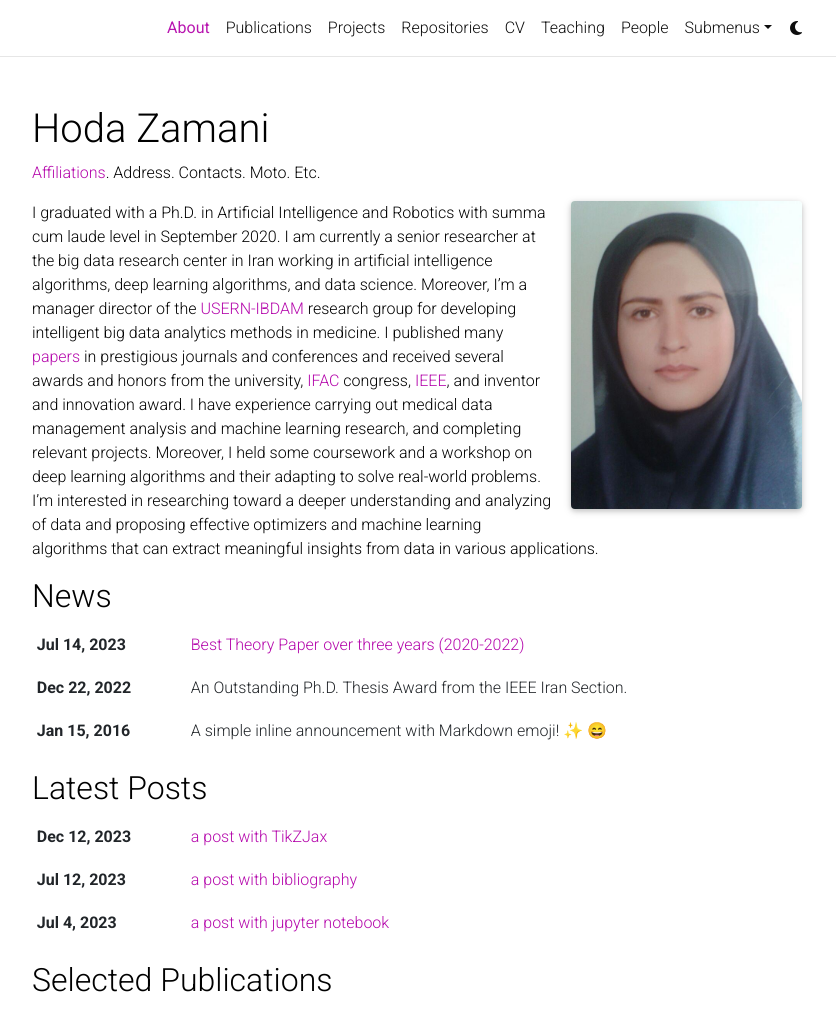
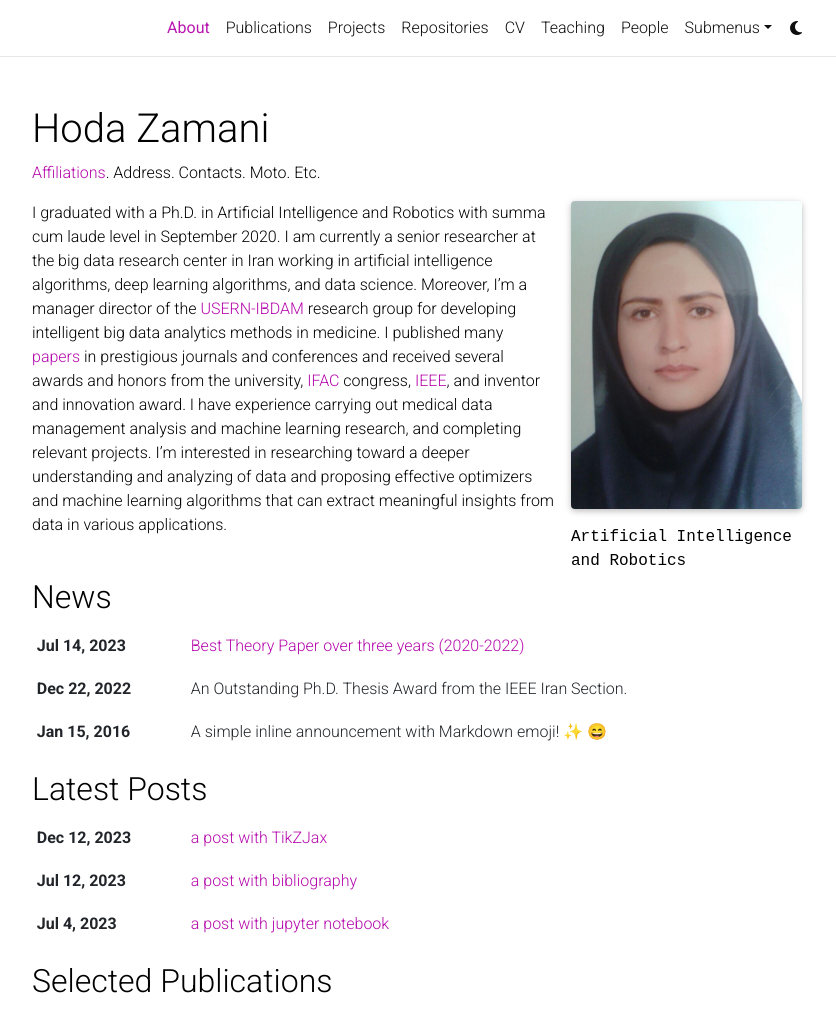
Before and after one commit to HodaZamani/HodaZamani.github.io, a Jekyll site: the page built from _pages/about.md, in a window 1280 px wide and 1317 px high, cut to the strip 0-1027 px from the top of the window. Shown: the whole strip, without its empty margins (223-1059 px from the left). Built offline with Jekyll 4.4.1, drawn with Linux system fonts in a browser that asks for light colours; full-size pictures stand in for the smaller copies a plugin makes; emoji names are drawn with the system emoji font; comment, search, counter and statistics services are not loaded; a style sheet for code colours, icons or effects is not loaded.

Commit message:
Update about.md

```diff
--- a/_pages/about.md
+++ b/_pages/about.md
@@ -9,7 +9,7 @@
   image: prof_pic.jpg
   image_circular: false # crops the image to make it circular
   more_info: >
-
+   Artificial Intelligence and Robotics
 
 news: true  # includes a list of news items
 latest_posts: true  # includes a list of the newest posts
@@ -17,4 +17,4 @@
 social: true  # includes social icons at the bottom of the page
 ---
 
-I graduated with a Ph.D. in Artificial Intelligence and Robotics with summa cum laude level in September 2020. I am currently a senior researcher at the big data research center in Iran working in artificial intelligence algorithms, deep learning algorithms, and data science. Moreover, I’m a manager director of the [USERN-IBDAM](https://usern.tums.ac.ir/Group/Info/IBDAM) research group for developing intelligent big data analytics methods in medicine. I published many [papers](https://scholar.google.com/citations?user=bpZOZWsAAAAJ&hl=en) in prestigious journals and conferences and received several awards and honors from the university, [IFAC](https://www.linkedin.com/feed/update/urn:li:activity:7127866223802929153/) congress, [IEEE](https://www.linkedin.com/feed/update/urn:li:activity:7019722659584163840/), and inventor and innovation award. I have experience carrying out medical data management analysis and machine learning research, and completing relevant projects. Moreover, I held some coursework and a workshop on deep learning algorithms and their adapting to solve real-world problems. I'm interested in researching toward a deeper understanding and analyzing of data and proposing effective optimizers and machine learning algorithms that can extract meaningful insights from data in various applications.
+I graduated with a Ph.D. in Artificial Intelligence and Robotics with summa cum laude level in September 2020. I am currently a senior researcher at the big data research center in Iran working in artificial intelligence algorithms, deep learning algorithms, and data science. Moreover, I’m a manager director of the [USERN-IBDAM](https://usern.tums.ac.ir/Group/Info/IBDAM) research group for developing intelligent big data analytics methods in medicine. I published many [papers](https://scholar.google.com/citations?user=bpZOZWsAAAAJ&hl=en) in prestigious journals and conferences and received several awards and honors from the university, [IFAC](https://www.linkedin.com/feed/update/urn:li:activity:7127866223802929153/) congress, [IEEE](https://www.linkedin.com/feed/update/urn:li:activity:7019722659584163840/), and inventor and innovation award. I have experience carrying out medical data management analysis and machine learning research, and completing relevant projects. I'm interested in researching toward a deeper understanding and analyzing of data and proposing effective optimizers and machine learning algorithms that can extract meaningful insights from data in various applications.
```
